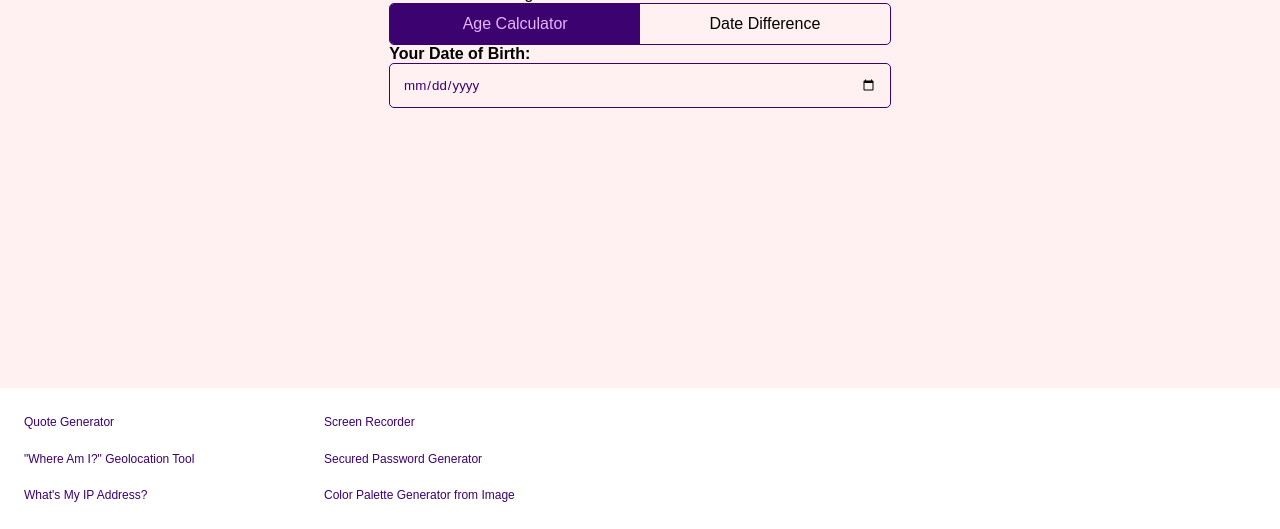
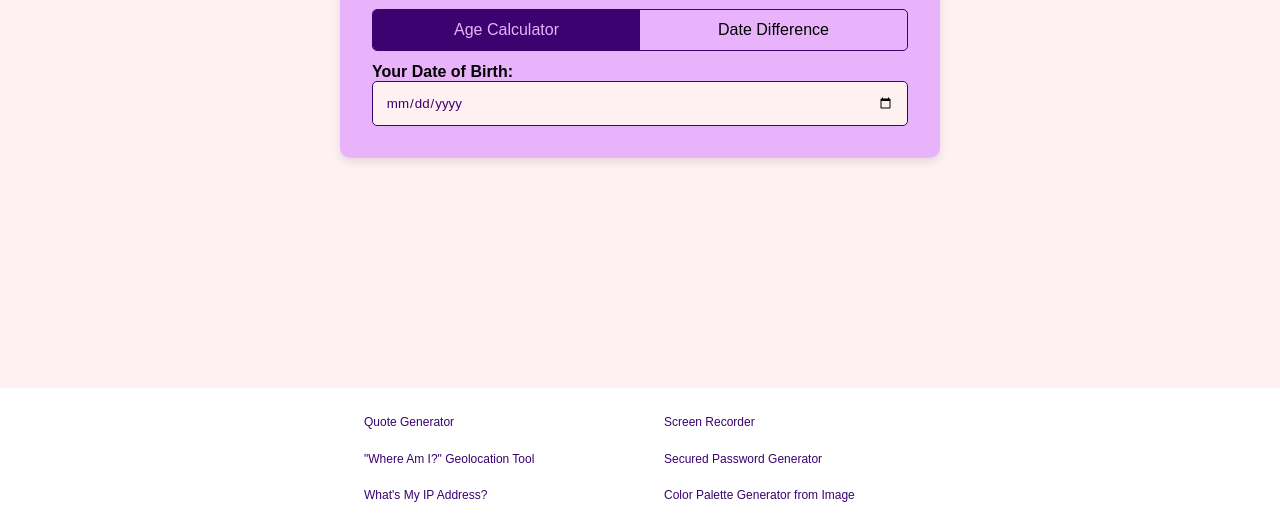
Before and after one commit to sumitkarn12/age-and-date-diff-calculator, a plain HTML site: page index.html in a window 1280 px wide. Shown: the part 332-861 px from the top of the page. Drawn offline with nearby package versions, Linux system fonts and the light colour scheme.

Commit message:
HTML Code updated

```diff
--- a/index.html
+++ b/index.html
@@ -4,10 +4,8 @@
 <head>
 	<meta charset="UTF-8" />
 	<meta name="viewport" content="width=device-width, initial-scale=1.0" />
-  <link rel="shortcut icon" href="/favicon.svg" type="image/x-icon">
-
+<link rel="shortcut icon" href="/favicon.svg" type="image/x-icon">
 	<title>Age & Date Difference Calculator</title>
-
 	<link rel="stylesheet" href="/core.css" />
 	<link rel="stylesheet" href="/style.css" />
 </head>
@@ -15,7 +13,7 @@
 <body>
 
 	<div class="container">
-		<div class="calculator-container">
+		<div class="box">
 			<h1>Age & Date Difference Calculator</h1>
 			<p>Choose a mode to get started.</p>
 
@@ -62,7 +60,7 @@
     </div>
   </div>
 
-<div class="links-wrapper">
+<div class="center">
 	<div class="links">
 		<a href="#">Quote Generator</a>
 		<a href="#">Screen Recorder</a>
```
